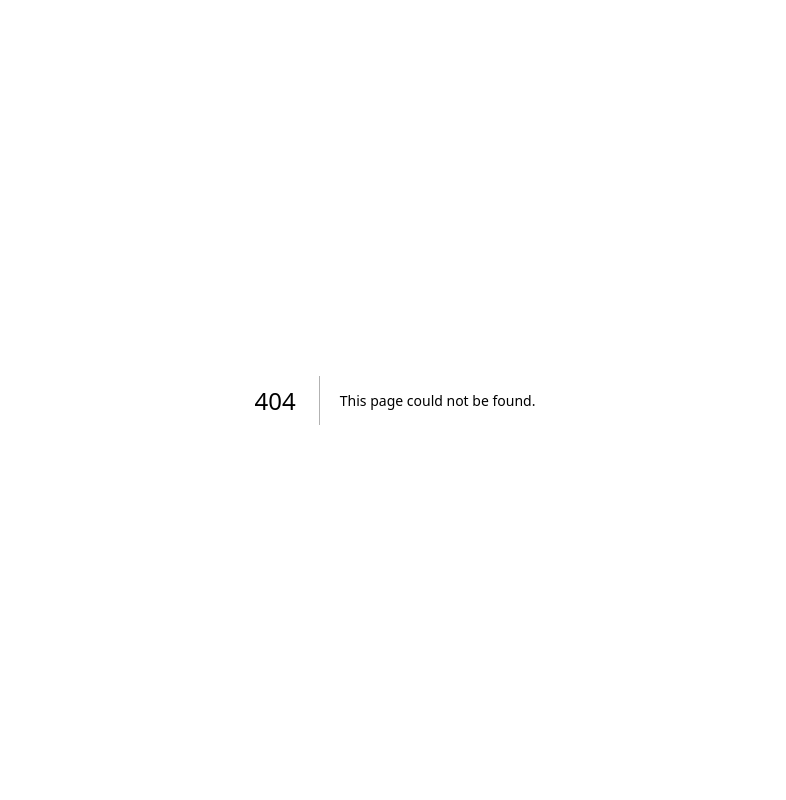
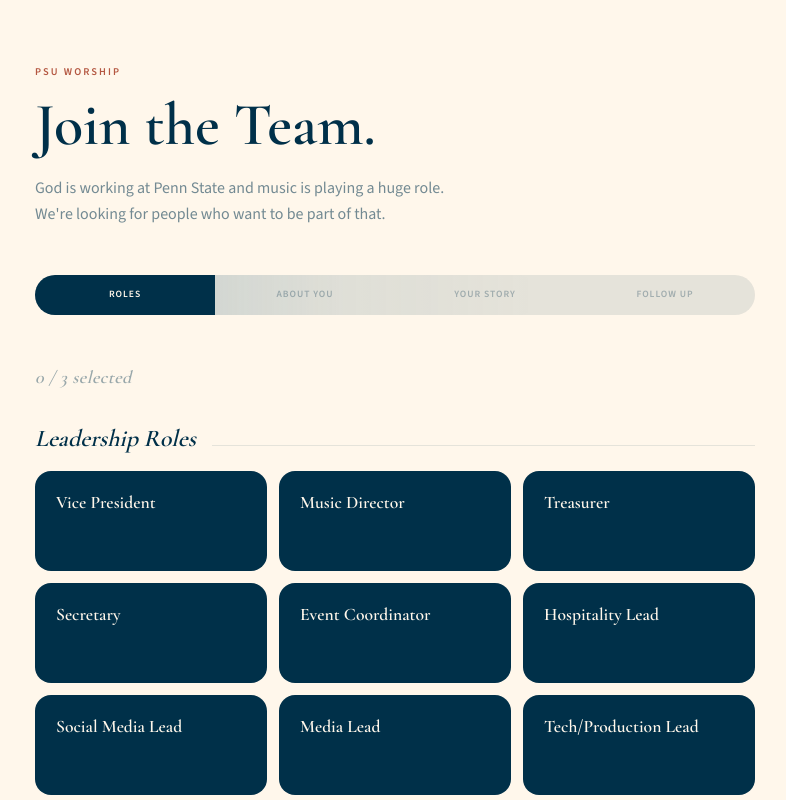
Before and after one commit to marcojking/PSUWorship, a Next.js app: page /join in a window 1280 px wide. Before the commit this address had no page. Shown: the top 800 px of the page, without its empty margins (245-1031 px from the left). Built offline with nearby package versions, Linux system fonts and the light colour scheme; no server answers.

Commit message:
feat: add join page with 4-step form and convex submission

```diff
--- /dev/null
+++ b/src/app/join/layout.tsx
@@ -0,0 +1,5 @@
+import { ConvexClientProvider } from "@/components/ConvexClientProvider";
+
+export default function JoinLayout({ children }: { children: React.ReactNode }) {
+  return <ConvexClientProvider>{children}</ConvexClientProvider>;
+}
--- /dev/null
+++ b/src/app/join/page.tsx
@@ -0,0 +1,142 @@
+'use client';
+import { useState } from 'react';
+import { useMutation } from 'convex/react';
+import { api } from '../../../convex/_generated/api';
+import ProgressBar from '@/components/join/ProgressBar';
+import RoleSelection from '@/components/join/RoleSelection';
+import PersonalInfo from '@/components/join/PersonalInfo';
+import VideoUpload from '@/components/join/VideoUpload';
+import FollowUp from '@/components/join/FollowUp';
+import ThankYou from '@/components/join/ThankYou';
+
+interface FormData {
+  roles: string[];
+  worshipTeam: boolean;
+  instruments: string;
+  name: string;
+  email: string;
+  gradYear: number;
+  weeklyHours: number;
+  videoFile: File | null;
+}
+
+export default function JoinPage() {
+  const [step, setStep] = useState(1);
+  const [formData, setFormData] = useState<FormData>({
+    roles: [],
+    worshipTeam: false,
+    instruments: '',
+    name: '',
+    email: '',
+    gradYear: 2028,
+    weeklyHours: 3,
+    videoFile: null,
+  });
+  const [isSubmitting, setIsSubmitting] = useState(false);
+  const [submitted, setSubmitted] = useState(false);
+  const [error, setError] = useState<string | null>(null);
+
+  const generateUploadUrl = useMutation(api.leadershipInterest.generateUploadUrl);
+  const submit = useMutation(api.leadershipInterest.submit);
+
+  async function handleFinalSubmit(followUp: { requestsCall: boolean; phone: string }) {
+    if (!formData.videoFile) return;
+    setIsSubmitting(true);
+    setError(null);
+
+    try {
+      const uploadUrl = await generateUploadUrl();
+
+      const uploadRes = await fetch(uploadUrl, {
+        method: 'POST',
+        headers: { 'Content-Type': formData.videoFile.type },
+        body: formData.videoFile,
+      });
+      if (!uploadRes.ok) throw new Error('Video upload failed');
+      const { storageId } = await uploadRes.json();
+
+      await submit({
+        name: formData.name,
+        email: formData.email,
+        gradYear: formData.gradYear,
+        weeklyHours: formData.weeklyHours,
+        roles: formData.roles,
+        worshipTeam: formData.worshipTeam,
+        instruments: formData.instruments || undefined,
+        videoStorageId: storageId,
+        requestsCall: followUp.requestsCall,
+        phone: followUp.phone || undefined,
+      });
+
+      setSubmitted(true);
+    } catch {
+      setError('Something went wrong. Please try again.');
+    } finally {
+      setIsSubmitting(false);
+    }
+  }
+
+  if (submitted) return <ThankYou />;
+
+  return (
+    <div className="join-page min-h-screen">
+      <div className="max-w-3xl mx-auto px-6 pb-32">
+        <div className="pt-16 pb-2">
+          <p className="text-[0.65rem] font-semibold tracking-[0.2em] uppercase text-secondary mb-2">
+            PSU Worship
+          </p>
+          <h1 className="font-cormorant font-semibold text-5xl sm:text-6xl text-primary leading-tight mb-3">
+            Join the Team.
+          </h1>
+          <p className="text-base font-light text-primary/55 leading-relaxed max-w-md">
+            God is working at Penn State and music is playing a huge role. We're looking for people who want to be part of that.
+          </p>
+        </div>
+
+        <div className="mt-10 mb-12">
+          <ProgressBar currentStep={step} />
+        </div>
+
+        {error && (
+          <div className="mb-6 px-4 py-3 rounded-xl bg-secondary/10 text-secondary text-sm">
+            {error}
+          </div>
+        )}
+
+        {step === 1 && (
+          <RoleSelection
+            onNext={(data) => {
+              setFormData((f) => ({ ...f, ...data }));
+              setStep(2);
+            }}
+          />
+        )}
+        {step === 2 && (
+          <PersonalInfo
+            onNext={(data) => {
+              setFormData((f) => ({ ...f, ...data }));
+              setStep(3);
+            }}
+            onBack={() => setStep(1)}
+          />
+        )}
+        {step === 3 && (
+          <VideoUpload
+            onNext={(file) => {
+              setFormData((f) => ({ ...f, videoFile: file }));
+              setStep(4);
+            }}
+            onBack={() => setStep(2)}
+          />
+        )}
+        {step === 4 && (
+          <FollowUp
+            isSubmitting={isSubmitting}
+            onSubmit={handleFinalSubmit}
+            onBack={() => setStep(3)}
+          />
+        )}
+      </div>
+    </div>
+  );
+}
```
